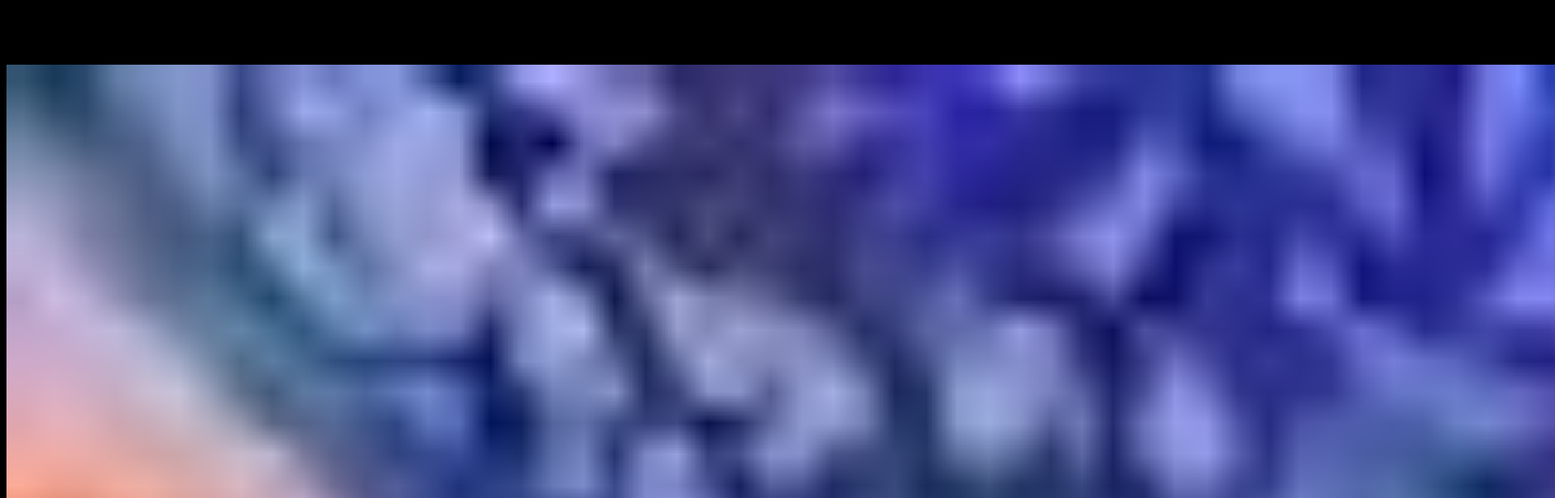
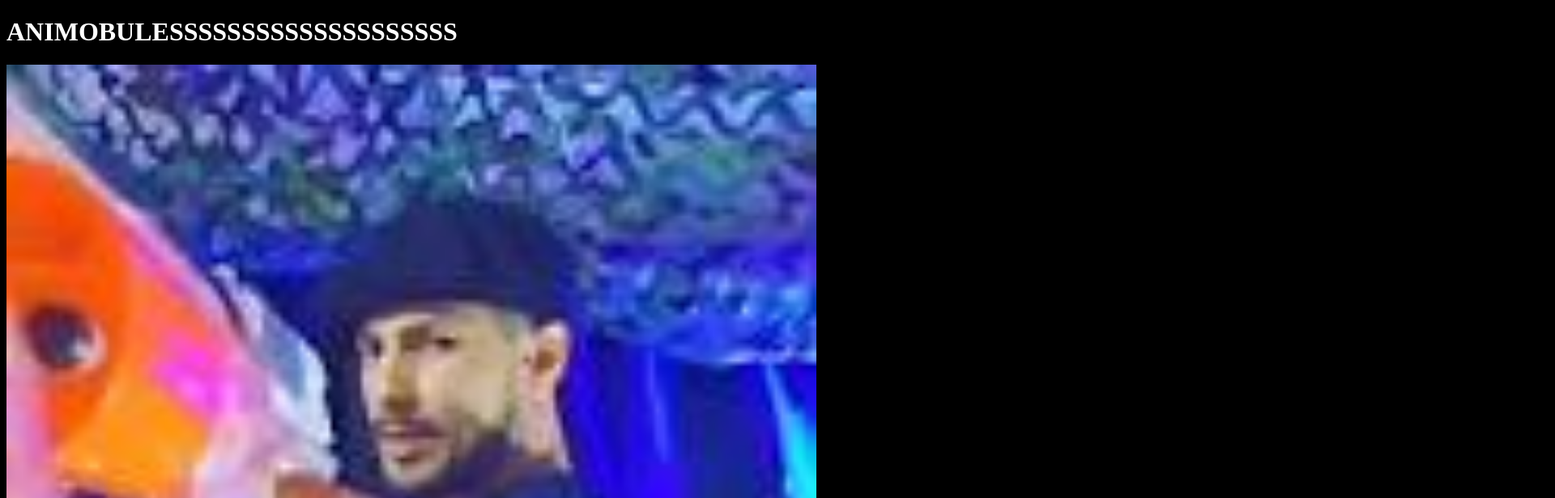
Before and after one commit to Grantt121/Ubaldo-sandbox, a plain HTML site: page index.html in a window 1280 px wide. Shown: the top 616 px of the page at 81% size, 1920 px wide, since content can reach past the window. Drawn offline with Linux system fonts and the light colour scheme.

Commit message:
Add files via upload

```diff
--- a/index.html
+++ b/index.html
@@ -1,7 +1,7 @@
 <!DOCTYPE html>
 <html>
     <body style="background-color: black;">
-        <h1>ANIMOBULESSSSSSSSSSSSSSSSSSSS</h1>
-        <img src="images.jpg" width="5000" height="5000">
+        <h1 style="color: white;">ANIMOBULESSSSSSSSSSSSSSSSSSSS</h1>
+        <img src="images.jpg" width="1000" height="1000">
     </body>
 </html>
```
